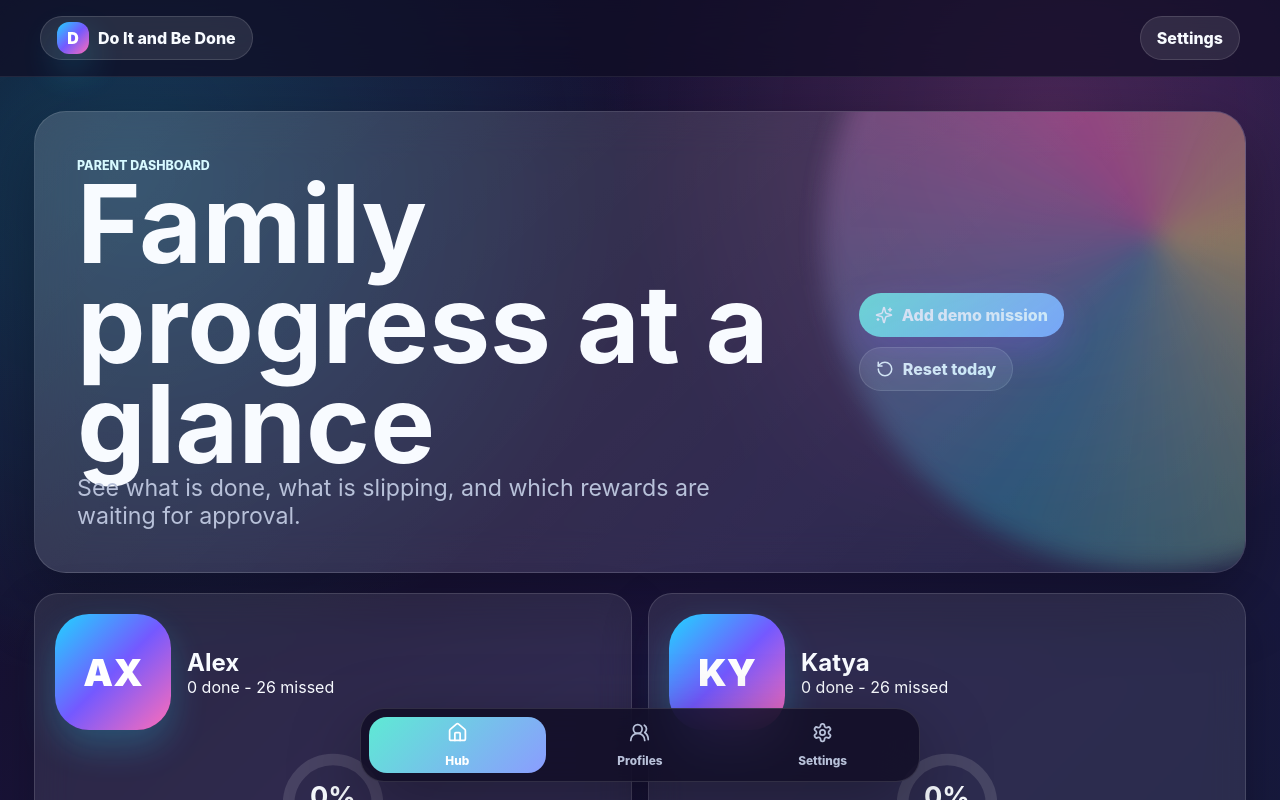
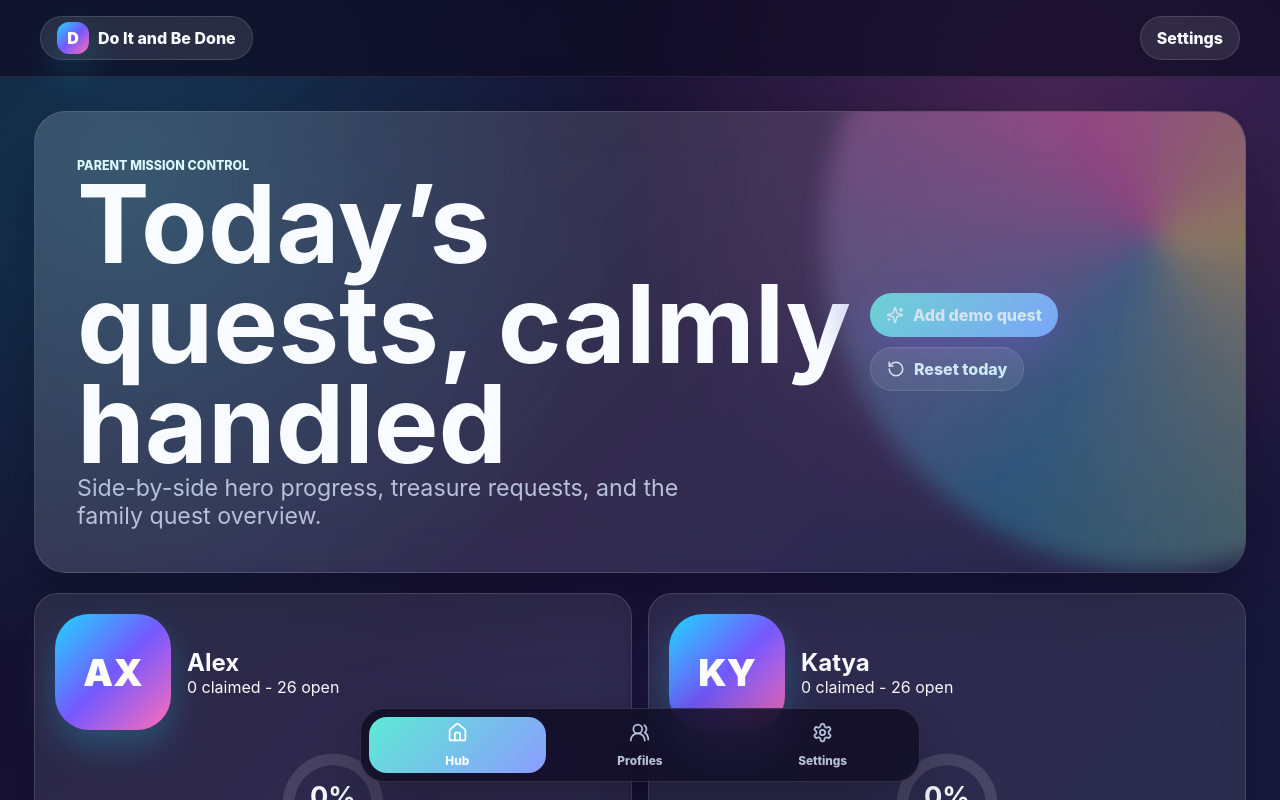
Before and after one commit to juliarus768-cyber/Do-it-and-be-done, a React (Vite) app: page / in a window 1280 px wide. Both pictures are taken after a click on the button 1040 px from the left and 786 px from the top of the page. Shown: the top 800 px of the page. Built offline with nearby package versions, Linux system fonts and the light colour scheme.

Commit message:
Redesign parent mission control

```diff
--- a/src/components/ParentDashboard.jsx
+++ b/src/components/ParentDashboard.jsx
@@ -1,14 +1,14 @@
-import { BarChart3, CalendarCheck, Coins, RotateCcw, Sparkles } from "lucide-react";
+import { BarChart3, CalendarCheck, Coins, ListChecks, RotateCcw, Sparkles } from "lucide-react";
 import { childStats } from "../utils/gameLogic";
 import ProgressRing from "./ProgressRing";
 
 export default function ParentDashboard({ state, categories, onSelectChild, handlers }) {
   const children = Object.values(state.children);
   return (
-    <div className="parent-page">
-      <section className="parent-hero"><div><span className="profile-kicker">Parent Dashboard</span><h1>Family progress at a glance</h1><p>See what is done, what is slipping, and which rewards are waiting for approval.</p></div><div className="parent-actions"><button className="primary-button" onClick={handlers.addDemoMission} type="button"><Sparkles size={18} /> Add demo mission</button><button className="ghost-button" onClick={handlers.resetToday} type="button"><RotateCcw size={18} /> Reset today</button></div></section>
-      <section className="parent-kid-grid">{children.map((child) => { const stats = childStats(state, child.id); const missed = child.missions.length - stats.completedIds.length; return <article className={`parent-kid-card theme-${child.theme}`} key={child.id}><div className="parent-kid-top"><div className="large-avatar">{child.avatar}</div><div><h2>{child.name}</h2><span>{stats.completedIds.length} done - {missed} missed</span></div></div><ProgressRing value={stats.completion} label="done" size={116} /><div className="parent-stat-row"><span><Coins size={16} /> {stats.earnedToday} earned</span><span><CalendarCheck size={16} /> {child.dailyStreak} streak</span></div><button className="mission-button" onClick={() => onSelectChild(child.id)} type="button">Open dashboard</button></article>; })}</section>
-      <section className="weekly-grid"><div className="panel"><div className="section-heading"><span>Weekly summary</span><small><BarChart3 size={14} /> live demo</small></div><div className="summary-bars">{children.map((child) => { const stats = childStats(state, child.id); return <div key={child.id}><span>{child.name}</span><div className="xp-bar"><span style={{ width: `${stats.completion}%` }} /></div></div>; })}</div></div><div className="panel"><div className="section-heading"><span>Category focus</span><small>{categories.length} mission zones</small></div><div className="category-pills">{categories.map((category) => <span key={category.id}>{category.label}</span>)}</div></div><div className="panel"><div className="section-heading"><span>Reward requests</span><small>{state.rewardRequests.length} new</small></div>{state.rewardRequests.length === 0 ? <p className="empty-note">No claimed rewards yet.</p> : <div className="history-list">{state.rewardRequests.slice(0, 5).map((request) => <div key={request.id}><strong>{request.text}</strong><span>{request.date}</span></div>)}</div>}</div></section>
+    <div className="parent-page mission-control">
+      <section className="parent-hero"><div><span className="profile-kicker">Parent Mission Control</span><h1>Today’s quests, calmly handled</h1><p>Side-by-side hero progress, treasure requests, and the family quest overview.</p></div><div className="parent-actions"><button className="primary-button" onClick={handlers.addDemoMission} type="button"><Sparkles size={18} /> Add demo quest</button><button className="ghost-button" onClick={handlers.resetToday} type="button"><RotateCcw size={18} /> Reset today</button></div></section>
+      <section className="parent-kid-grid">{children.map((child) => { const stats = childStats(state, child.id); const missed = child.missions.length - stats.completedIds.length; return <article className={`parent-kid-card theme-${child.theme}`} key={child.id}><div className="parent-kid-top"><div className="large-avatar">{child.avatar}</div><div><h2>{child.name}</h2><span>{stats.completedIds.length} claimed - {missed} open</span></div></div><ProgressRing value={stats.completion} label="done" size={116} /><div className="parent-stat-row"><span><Coins size={16} /> {stats.earnedToday} earned</span><span><CalendarCheck size={16} /> {child.dailyStreak} streak</span></div><button className="mission-button" onClick={() => onSelectChild(child.id)} type="button">Open Adventure Hub</button></article>; })}</section>
+      <section className="weekly-grid"><div className="panel"><div className="section-heading"><span>Today’s quests overview</span><small><BarChart3 size={14} /> live</small></div><div className="summary-bars">{children.map((child) => { const stats = childStats(state, child.id); return <div key={child.id}><span>{child.name}</span><div className="xp-bar"><span style={{ width: `${stats.completion}%` }} /></div></div>; })}</div></div><div className="panel"><div className="section-heading"><span>Quest zones</span><small><ListChecks size={14} /> {categories.length} zones</small></div><div className="category-pills">{categories.map((category) => <span key={category.id}>{category.label.replace("Missions", "Quests")}</span>)}</div></div><div className="panel"><div className="section-heading"><span>Treasure requested</span><small>{state.rewardRequests.length} new</small></div>{state.rewardRequests.length === 0 ? <p className="empty-note">No treasure requests yet. When a hero claims one, it lands here for review.</p> : <div className="history-list">{state.rewardRequests.slice(0, 5).map((request) => <div key={request.id}><strong>{request.text}</strong><span>{request.date}</span></div>)}</div>}</div></section>
     </div>
   );
 }
```
